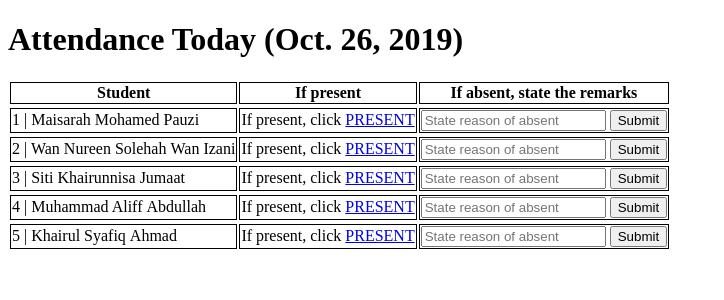
After one commit to MaisarahPauzi/django_teacher_app, a Django app: page /attendance/today/ in a window 1280 px wide. The commit adds this page. Shown: the top 300 px of the page, without its empty margins (0-724 px from the left). Run offline with Django 3.2, Linux system fonts and the light colour scheme; data comes from the database, SQL or seed files in the repository; both versions use the stored data as it was after the commit.

Commit message:
add attendance codes

```diff
--- a/attendance/admin.py
+++ b/attendance/admin.py
@@ -4,7 +4,7 @@ from daterange_filter.filter import DateRangeFilter
 from .models import Attendance
 
 class AttendanceAdmin(admin.ModelAdmin):
-    list_display = ('date_of_attendance', 'student', 'status', 'remarks')
+    list_display = ('id','date_of_attendance', 'student', 'status', 'remarks')
     list_filter = (('date_of_attendance',DateRangeFilter), 'student', 'status')
     date_hierarchy = 'date_of_attendance'
 
--- a/attendance/models.py
+++ b/attendance/models.py
@@ -3,6 +3,7 @@ from students.models import Students
 
 # Create your models here.
 class Attendance(models.Model):
+    id = models.AutoField(primary_key=True)
     date_of_attendance = models.DateField(auto_now=False)
     student = models.ForeignKey(Students, on_delete=models.CASCADE)
     status = models.BooleanField()
--- /dev/null
+++ b/attendance/templates/attendance_student_list.html
@@ -0,0 +1,40 @@
+<!DOCTYPE html>
+<html>
+<head>
+<style>
+th, td {
+  border: 1px solid black;
+}
+</style>
+</head>
+<body>
+<h1>Attendance Today ({{date.date}})</h1>
+
+<table>
+    <tr>
+        <th>Student</th>
+        <th>If present</th>
+        <th>If absent, state the remarks</th>
+    <tr>
+    {% for s in students  %}
+    <tr>
+        <td>
+            {{s.id}} | {{s.firstname}}&nbsp;{{s.lastname}}
+        </td>
+        <td>
+            If present, click
+            <a href='/attendance/add_by_student/?id={{s.id}}&status=True'>PRESENT</a>
+        </td>
+        <td>
+            <form method="GET" action='/attendance/add_by_student/'>
+            <input type='text' name='id' value='{{s.id}}' hidden></input>
+            <input type='text' name='status' value='' hidden></input>
+            <input type='text' name='remarks' placeholder='State reason of absent'></input>
+            <input type='submit'></input>
+            </form>
+        </td>
+    <tr>
+    {% endfor %}
+</table>
+
+</body>
--- a/attendance/urls.py
+++ b/attendance/urls.py
@@ -3,5 +3,10 @@ from django.urls import path
 from . import views
 
 urlpatterns = [
-    path('', views.index, name='index'),
+    path('', views.index, name='attendance'),
+    path('add/', views.add, name='add'),
+    path('update/<int:id>', views.update, name='update'),
+    path('delete/<int:id>', views.delete, name='delete'),
+    path('today/', views.render_all_students, name='today'),
+    path('add_by_student/', views.add_by_student_today, name='test')
 ]
--- a/attendance/views.py
+++ b/attendance/views.py
@@ -1,6 +1,10 @@
-from django.shortcuts import render
+from django.shortcuts import render, redirect, get_object_or_404
 from .models import Attendance
-# Create your views here.
+from .forms import AttendanceForm, AttendanceEveryStudentForm
+import datetime
+from students.models import Students
+from django.views.generic import CreateView
+
 
 def index(request):
     attendance = Attendance.objects.all()
@@ -8,3 +12,72 @@ def index(request):
         'attendance' : attendance
     }
     return render(request, 'attendance_sheet.html', context)
+
+def add(request):
+    if request.method == "POST":
+        form = AttendanceForm(request.POST)
+        if form.is_valid():
+            form.save()
+            return redirect('/attendance')
+    else:
+        form = AttendanceForm()
+    return render(request, 'attendence_form.html', {'form': form})
+
+def update(request, id):
+    attendance = get_object_or_404(Attendance, id=id)
+    if request.method == "POST":
+        form = AttendanceForm(request.POST,  instance=attendance)
+        if form.is_valid():
+            form.save()
+            return redirect('/attendance')
+    else:
+        form = AttendanceForm(instance=attendance)
+    return render(request, 'attendence_update.html', {'attendance':attendance,'form': form})
+
+def delete(request, id):
+    attendance = get_object_or_404(Attendance, id=id)
+    attendance.delete()
+    return redirect('/attendance')
+
+def today(request, id):
+    student_id = id
+    if request.method == "POST":
+        form = AttendanceEveryStudentForm(request.POST)
+        if form.is_valid():
+            form.save()
+            return redirect('/attendance')
+    else:
+        form = AttendanceEveryStudentForm()
+
+    return render(request, 'attendance_bulk.html', context)
+
+
+def render_all_students(request):
+    students = Students.objects.all()
+    date_today = datetime.datetime.now()
+
+    context = {
+        'students' : students,
+        'date': date_today
+    }
+    return render(request, 'attendance_student_list.html', context)
+
+def add_by_student_today(request):
+    student_id = request.GET.get('id')
+    student = Students.objects.get(id=student_id)
+    date_today = datetime.datetime.now()
+    status = request.GET.get('status')
+    remarks = request.GET.get('remarks')
+    context = {
+        'id': student_id,
+        'date': date_today,
+        'status': status,
+        'remarks': remarks
+    }
+    if status:
+        new_attendance = Attendance(student=student, date_of_attendance=date_today,status=True, remarks=remarks)
+    else:
+        new_attendance = Attendance(student=student, date_of_attendance=date_today,status=False, remarks=remarks)
+    new_attendance.save()
+
+    return redirect('/attendance/today')
--- a/students/models.py
+++ b/students/models.py
@@ -3,6 +3,7 @@ from django.db import models
 # Create your models here.
 
 class Students(models.Model):
+    id = models.AutoField(primary_key=True)
     firstname = models.CharField(max_length=100)
     lastname = models.CharField(max_length=100)
 
--- a/students/templates/student_list.html
+++ b/students/templates/student_list.html
@@ -17,7 +17,7 @@ th, td {
     {% for s in students  %}
     <tr>
         <td>
-            {{s.firstname}}&nbsp;{{s.lastname}}
+            {{s.id}} | {{s.firstname}}&nbsp;{{s.lastname}}
         </td>
     <tr>
     {% endfor %}
--- a/teachersapp/urls.py
+++ b/teachersapp/urls.py
@@ -6,7 +6,7 @@ from django.urls import include, path
 urlpatterns = [
     path('results/', include('examresult.urls')),
     path('attendance/', include('attendance.urls')),
-    path('students/', include('students.urls')),
+    path('', include('students.urls')),
     path('subjects/', include('subjects.urls')),
     path('admin/', admin.site.urls),
 ]
```
Also changed, not shown: attendance/forms.py (added, +20 -0 lines), attendance/templates/attendance_bulk.html (added, +16 -0 lines), attendance/templates/attendance_sheet.html (+9 -4 lines), attendance/templates/attendence_form.html (added, +16 -0 lines), attendance/templates/attendence_update.html (added, +16 -0 lines), subjects/templates/subject_list.html (+5 -17 lines), attendance/migrations/0002_auto_20191024_1528.py (added), db.sqlite3, students/migrations/0002_auto_20191024_1638.py (added), 1 other file.
